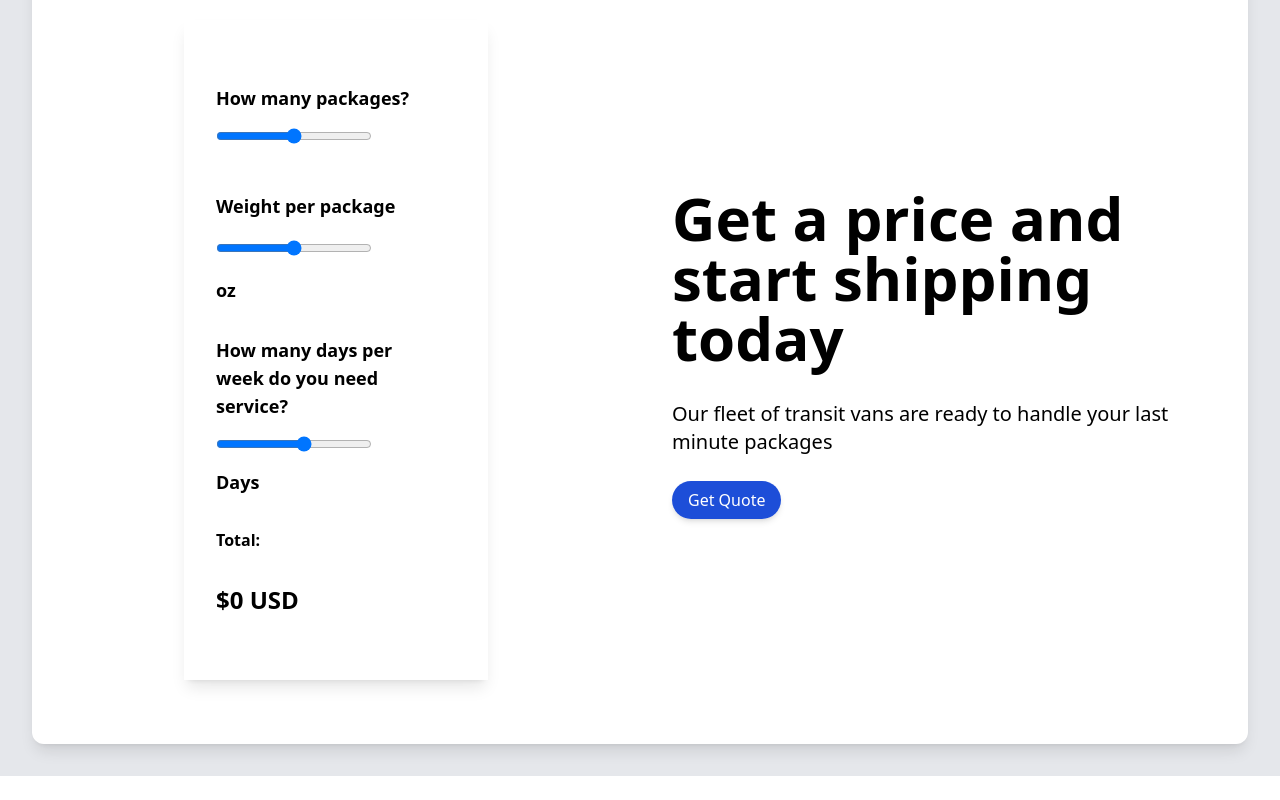
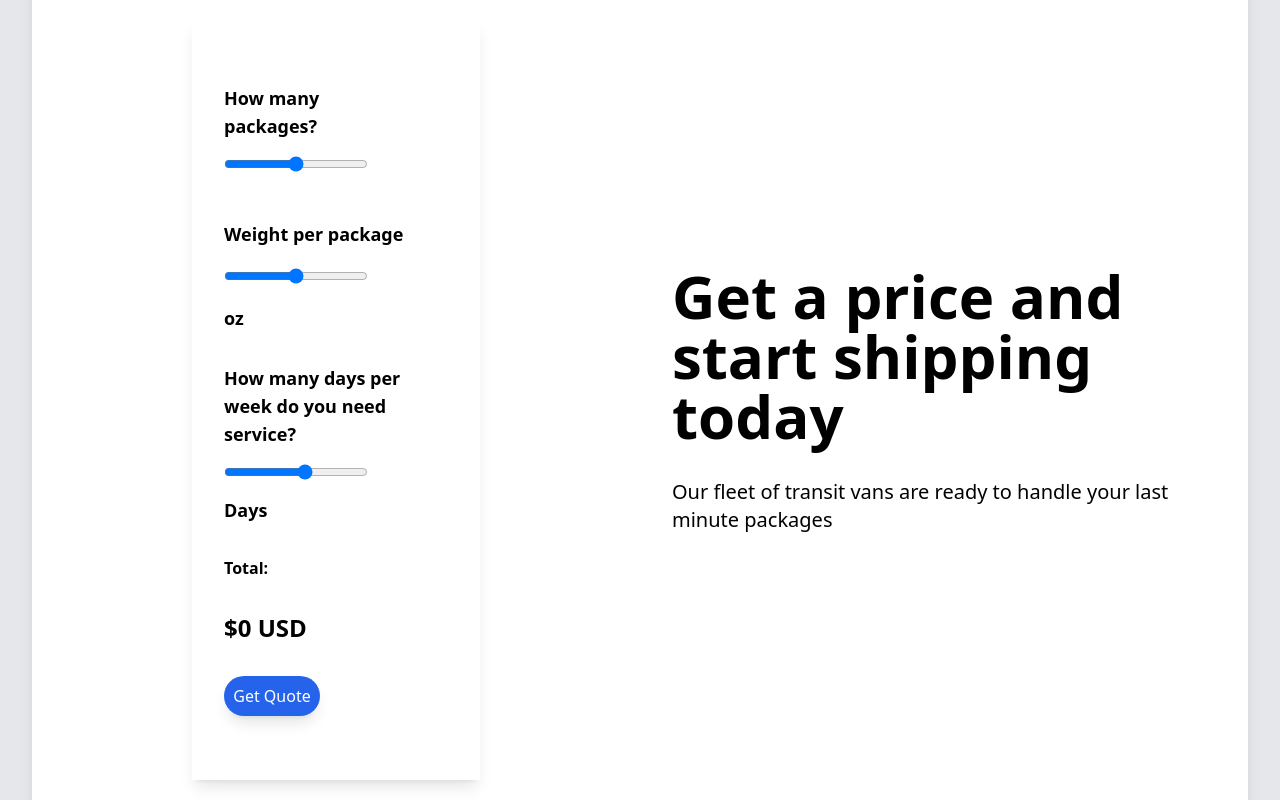
Before and after one commit to gerardojgarcia/verified_transport_nuxt3, a Nuxt app: page / in a window 1280 px wide. Shown: the part 920-1720 px from the top of the page. Built offline with nearby package versions, Linux system fonts and the light colour scheme.

Commit message:
updated quote layout

```diff
--- a/components/AppQuote.vue
+++ b/components/AppQuote.vue
@@ -20,18 +20,18 @@ export default {
 </script>
 
 <template>
-  <div id="quote" class="bg-gray-200 p-8">
+  <div id="quote" class="bg-gray-200 md:p-8">
 
     <div class="md:flex md:justify-between md:align-center rounded-xl shadow-lg py-16 bg-white"
          data-aos="zoom-in-up" data-aos-duration="1000">
 
-      <div class="w-1/2 flex align-center justify-center " data-aos="fade-left" data-aos-duration="2000">
+      <div class="md:w-1/2 flex align-center justify-center px-4 " data-aos="fade-left" data-aos-duration="2000">
 
         <!--Form-->
-        <form action="submit" class="flex flex-col shadow-lg pl-8 p-16 space-y-8 w-1/2  ">
+        <form action="submit" class="flex flex-col shadow-lg md:pl-8 p-4 md:p-16 space-y-8  md:w-1/2  ">
           <div class="form-devs space-y-4 flex flex-col">
             <label for="devs" class="font-bold text-lg">How many packages?</label>
-            <input type="range" name="devs" id="devs" class="devs w-3/4" min="0" max="100"
+            <input type="range" name="devs" id="devs" class="devs w-3/4" min="0" max="200"
                    v-model.number="devSliderValue" />
             <p class="devs-value text-lg font-bold">{{ devSliderValue }} </p>
           </div>
@@ -39,7 +39,7 @@ export default {
           <div class="form-hours space-y-4 flex flex-col">
             <label for="hours" class="font-bold text-lg">Weight per package</label>
             <input type="range" name="hours" id="hours"
-                   class="devs form-range bg-gray-100 border-black border-2 h-6 w-3/4" min="0" max="256"
+                   class="devs form-range bg-gray-100 border-black border-2 h-6 w-3/4" min="0" max="120"
                    v-model.number="hoursSliderValue" />
             <p class="hours-value text-lg font-bold">{{ hoursSliderValue }} oz</p>
           </div>
@@ -53,9 +53,10 @@ export default {
 
 
           <strong class="form-total-title">Total:</strong>
-          <p class="form-total text-2xl font-bold">${{ (devSliderValue * 2.50) * ((hoursSliderValue * 1.05) * daySliderValue) }}
+          <p class="form-total text-2xl font-bold">${{ (devSliderValue * 2.50) * ((hoursSliderValue * 1) * daySliderValue) }}
             USD</p>
 
+          <input type="button" value="Get Quote" class="rounded-full  bg-blue-600 text-white b-0 hover:bg-blue-500 shadow-lg hover:shadow-xl py-2 md:w-1/2 cursor-pointer">
 
 
         </form>
@@ -69,7 +70,7 @@ export default {
         <p class="text-xl mt-8" data-aos="fade-right" data-aos-duration="2000">
           Our fleet of transit vans are ready to handle your last minute packages
         </p>
-        <AppButton link="Get Quote" to="quote" class="mt-8 "/>
+
       </div>
     </div>
   </div>
```
